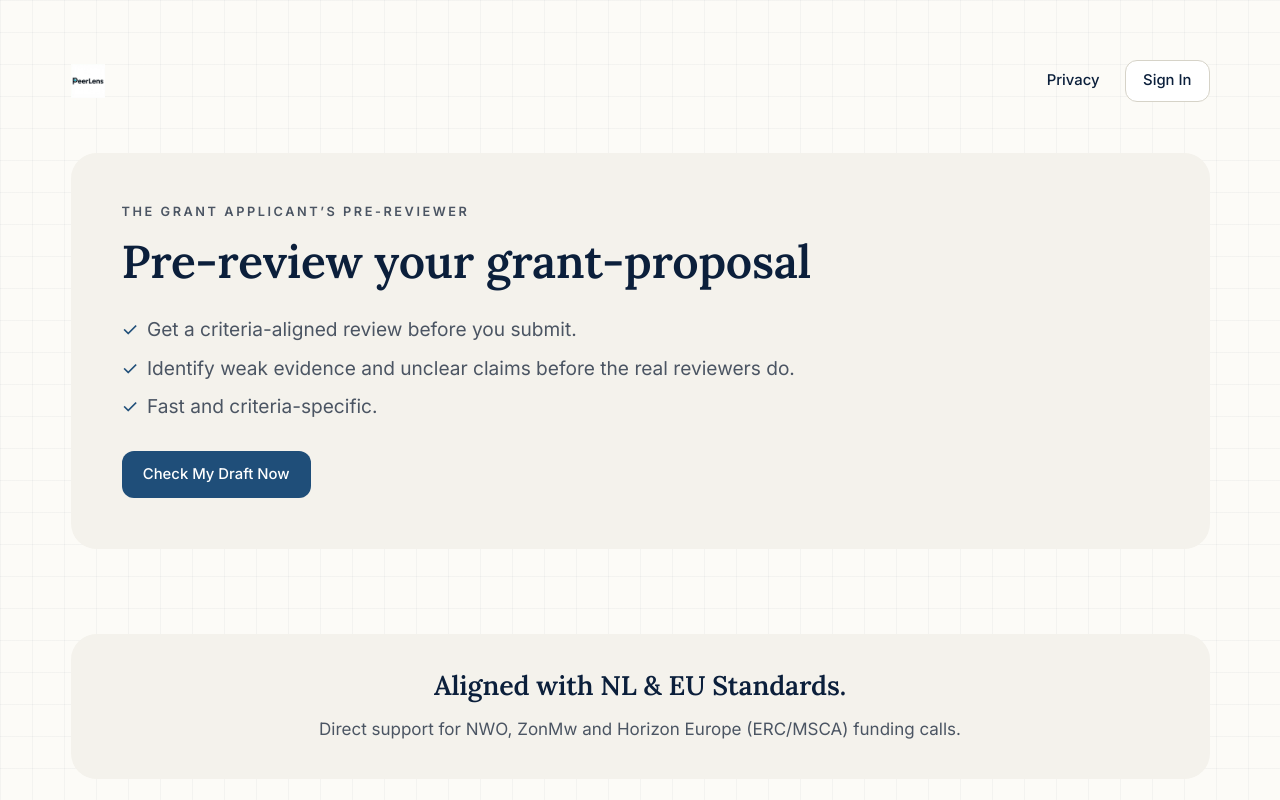
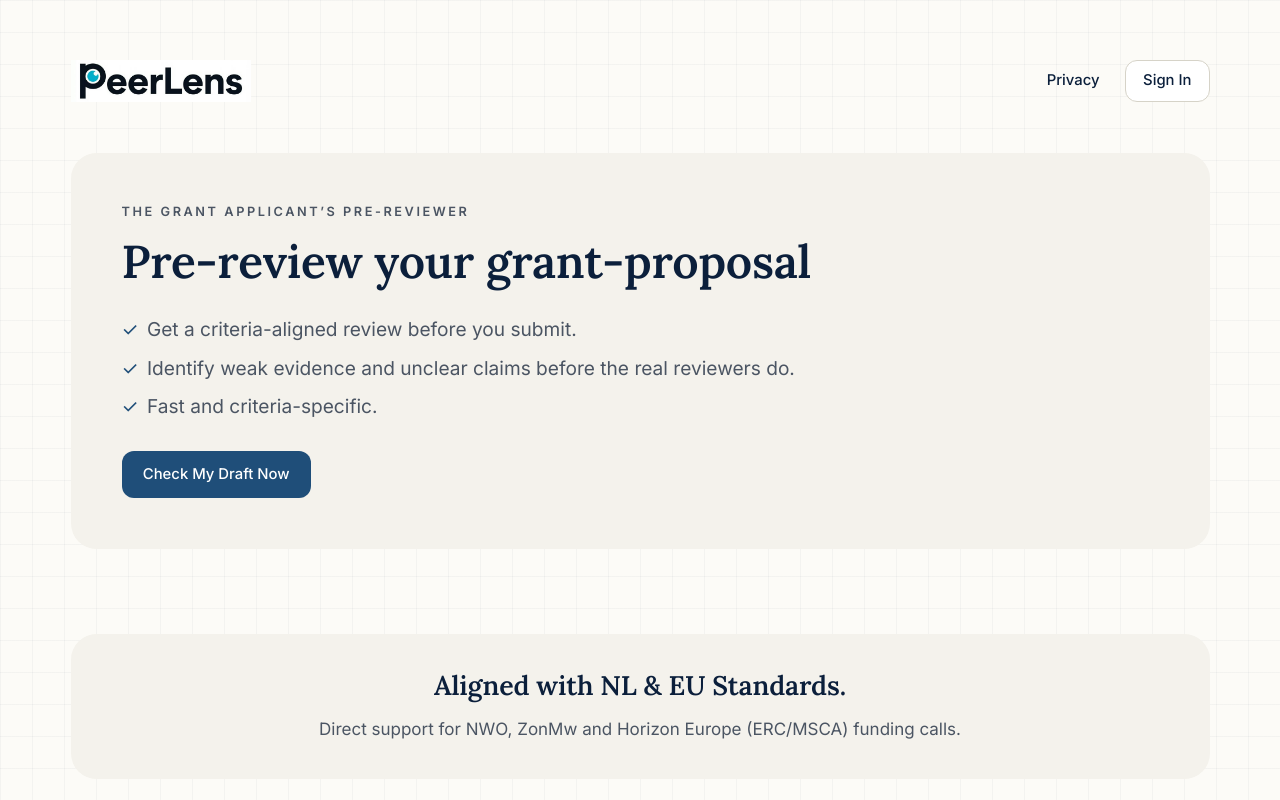
Before and after one commit to mallikgarjuna/Grant-Reviewer, a Next.js app in the folder frontend/: page / in a window 1280 px wide. Shown: the top 800 px of the page. Built offline with nearby package versions, Linux system fonts and the light colour scheme; no server answers.

Commit message:
fix: increase header logo readability

```diff
--- a/frontend/src/app/app/layout.tsx
+++ b/frontend/src/app/app/layout.tsx
@@ -41,7 +41,8 @@ export default function AppLayout({
 }: Readonly<{
   children: React.ReactNode;
 }>) {
-  const publishableKey = process.env.NEXT_PUBLIC_CLERK_PUBLISHABLE_KEY?.trim() ?? "";
+  const publishableKey =
+    process.env.NEXT_PUBLIC_CLERK_PUBLISHABLE_KEY?.trim() ?? "";
   const isClerkConfigured =
     publishableKey.length > 0 && !publishableKey.includes("REPLACE_ME");
 
@@ -53,17 +54,17 @@ export default function AppLayout({
             <Link className="flex items-center gap-2" href={PUBLIC_ENTRY_ROUTE}>
               <Image
                 alt="PeerLens"
-                className="h-10 w-auto object-contain"
-                height={40}
+                className="h-11 w-[190px] object-cover object-center"
+                height={640}
                 priority
                 src="/logo.png"
-                width={180}
+                width={640}
               />
-              <span className="text-lg font-semibold tracking-tight text-[var(--color-foreground)]">
-                PeerLens
-              </span>
             </Link>
-            <nav aria-label="App navigation" className="flex items-center gap-1">
+            <nav
+              aria-label="App navigation"
+              className="flex items-center gap-1"
+            >
               <NavLink href={APP_CREATE_REVIEW_ROUTE}>New Review</NavLink>
               <NavLink href={APP_REVIEWS_ROUTE}>My Reviews</NavLink>
             </nav>
--- a/frontend/src/app/page.tsx
+++ b/frontend/src/app/page.tsx
@@ -1,3 +1,4 @@
+// frontend/src/app/page.tsx
 import Image from "next/image";
 import Link from "next/link";
 
@@ -71,11 +72,11 @@ export default function Home() {
         <Link className="flex items-center gap-2" href="/">
           <Image
             alt="PeerLens"
-            className="h-8 w-auto object-contain"
-            height={40}
+            className="h-10 w-[180px] object-cover object-center"
+            height={640}
             priority
             src="/logo.png"
-            width={120}
+            width={640}
           />
         </Link>
         <nav
```
